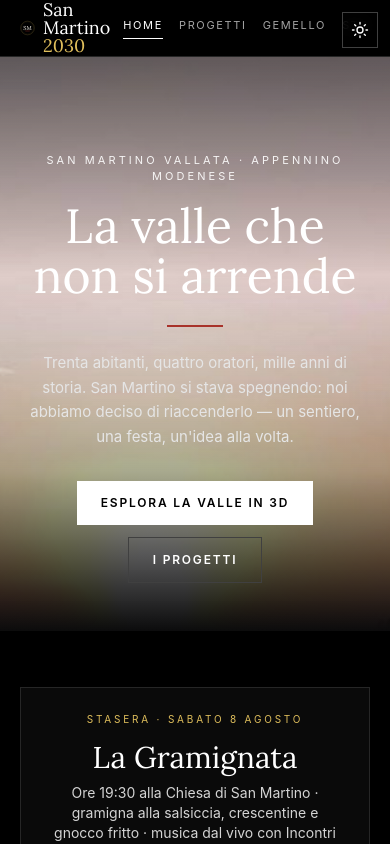
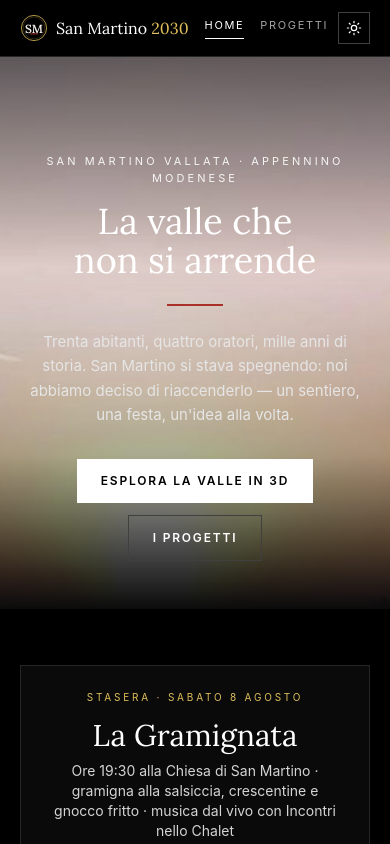
Before and after one commit to UbiDefuit/san-martino, a React (Vite) app: page / in a window 390 px wide. Shown: the top 844 px of the page. Built offline with nearby package versions, Linux system fonts and the light colour scheme.

Commit message:
Mobile: header su una riga senza sovrapposizioni, toggle tema nell'header, hero senza crop, monogramma SM più leggibile

```diff
--- a/App.tsx
+++ b/App.tsx
@@ -52,13 +52,13 @@ function Home() {
   return (
     <div className="animate-fade-in-up">
       {/* hero cinematografica a tutta pagina */}
-      <section className="-mx-5 relative h-[68vh] min-h-[430px] flex flex-col justify-end overflow-hidden">
+      <section className="-mx-5 relative min-h-[62vh] sm:min-h-[68vh] pt-24 sm:pt-28 flex flex-col justify-end overflow-hidden">
         <img src="./hero-gramignata.jpg" alt="Il tramonto sulla valle di San Martino"
           className="absolute inset-0 w-full h-full object-cover object-bottom hero-zoom" />
         <div className="absolute inset-0 hero-fade" />
         <div className="relative px-5 pb-12 text-center">
           <p className="text-[11px] tracked text-white/90 mb-4">San Martino Vallata · Appennino modenese</p>
-          <h1 className="font-display text-5xl sm:text-7xl text-white leading-[1.05]">La valle che<br />non si arrende</h1>
+          <h1 className="font-display text-4xl sm:text-7xl text-white leading-[1.08]">La valle che<br />non si arrende</h1>
           <div className="w-14 h-[2px] mx-auto mt-6" style={{ background: '#A8322A' }} />
           <p className="text-neutral-200 mt-6 max-w-xl mx-auto text-[15px] leading-relaxed">
             Trenta abitanti, quattro oratori, mille anni di storia. San Martino si stava spegnendo:
@@ -345,26 +345,13 @@ export default function App() {
 
   return (
     <div className="min-h-screen bg-black text-white font-sans">
-      <button onClick={() => setLight(!light)} title={light ? 'Tema scuro' : 'Tema chiaro'}
-        className="fixed top-3 right-3 z-50 w-9 h-9 flex items-center justify-center border border-neutral-700 bg-black/80 backdrop-blur text-white hover:border-white transition">
-        {light ? (
-          <svg viewBox="0 0 24 24" fill="none" stroke="currentColor" strokeWidth="1.8" strokeLinecap="round" strokeLinejoin="round" className="w-[18px] h-[18px] mx-auto">
-            <path d="M21 12.79A9 9 0 1 1 11.21 3 7 7 0 0 0 21 12.79z" />
-          </svg>
-        ) : (
-          <svg viewBox="0 0 24 24" fill="none" stroke="currentColor" strokeWidth="1.8" strokeLinecap="round" strokeLinejoin="round" className="w-[18px] h-[18px] mx-auto">
-            <circle cx="12" cy="12" r="4" />
-            <path d="M12 2v2m0 16v2M4.93 4.93l1.41 1.41m11.32 11.32 1.41 1.41M2 12h2m16 0h2M4.93 19.07l1.41-1.41M17.66 6.34l1.41-1.41" />
-          </svg>
-        )}
-      </button>
       <header className="sticky top-0 z-40 bg-black/95 backdrop-blur border-b border-neutral-800">
         <div className="max-w-3xl mx-auto px-5 h-14 flex items-center justify-between">
-          <a href="#/" className="flex items-center gap-2">
+          <a href="#/" className="flex items-center gap-2 shrink-0">
             <Mark2030 className="w-7 h-7 mark-fg" />
-            <span className="font-display text-lg leading-none">San Martino <span className="gold">2030</span></span>
+            <span className="font-display text-base sm:text-lg leading-none whitespace-nowrap">San Martino <span className="gold">2030</span></span>
           </a>
-          <nav className="flex gap-4 sm:gap-6 overflow-x-auto">
+          <nav className="flex gap-4 sm:gap-6 overflow-x-auto no-scrollbar ml-4">
             {nav.map((n) => (
               <a key={n.r} href={'#/' + (n.r === 'home' ? '' : n.r)}
                 className={'text-[11px] uppercase tracking-[0.15em] whitespace-nowrap transition ' +
@@ -373,6 +360,19 @@ export default function App() {
               </a>
             ))}
           </nav>
+          <button onClick={() => setLight(!light)} title={light ? 'Tema scuro' : 'Tema chiaro'}
+            className="shrink-0 ml-3 w-8 h-8 flex items-center justify-center border border-neutral-700 text-white hover:border-white transition">
+            {light ? (
+              <svg viewBox="0 0 24 24" fill="none" stroke="currentColor" strokeWidth="1.8" strokeLinecap="round" strokeLinejoin="round" className="w-4 h-4">
+                <path d="M21 12.79A9 9 0 1 1 11.21 3 7 7 0 0 0 21 12.79z" />
+              </svg>
+            ) : (
+              <svg viewBox="0 0 24 24" fill="none" stroke="currentColor" strokeWidth="1.8" strokeLinecap="round" strokeLinejoin="round" className="w-4 h-4">
+                <circle cx="12" cy="12" r="4" />
+                <path d="M12 2v2m0 16v2M4.93 4.93l1.41 1.41m11.32 11.32 1.41 1.41M2 12h2m16 0h2M4.93 19.07l1.41-1.41M17.66 6.34l1.41-1.41" />
+              </svg>
+            )}
+          </button>
         </div>
       </header>
       <main className="max-w-3xl mx-auto px-5 pb-20">
--- a/Mark2030.tsx
+++ b/Mark2030.tsx
@@ -4,11 +4,11 @@ import React from 'react';
 export default function Mark2030({ className = '', gold = '#E0BF5C' }: { className?: string; gold?: string }) {
   return (
     <svg viewBox="0 0 100 100" fill="none" className={className} aria-hidden="true">
-      <circle cx="50" cy="50" r="45.5" stroke={gold} strokeWidth="1.1" />
-      <circle cx="50" cy="50" r="40" stroke={gold} strokeWidth="0.37" />
+      <circle cx="50" cy="50" r="45" stroke={gold} strokeWidth="2.75" />
+      <circle cx="50" cy="50" r="39" stroke={gold} strokeWidth="1" opacity="0.7" />
       <text x="50" y="51" textAnchor="middle" dominantBaseline="central"
-        fontFamily="Lora, Georgia, serif" fontSize="38" fill="currentColor">SM</text>
-      <line x1="38" y1="70" x2="62" y2="70" stroke="#A8322A" strokeWidth="2.6" strokeLinecap="round" />
+        fontFamily="Lora, Georgia, serif" fontSize="42" fontWeight="600" fill="currentColor">SM</text>
+      <line x1="37" y1="71" x2="63" y2="71" stroke="#A8322A" strokeWidth="3.5" strokeLinecap="round" />
     </svg>
   );
 }
--- a/index.css
+++ b/index.css
@@ -106,3 +106,7 @@ html.light .mark-fg { color: #141414; }
 .reveal { opacity: 0; transform: translateY(22px); transition: opacity .7s ease, transform .7s ease; }
 .reveal-in { opacity: 1; transform: none; }
 html.light .hero-zoom { filter: none; }
+
+/* nav mobile: scorre senza barra visibile */
+.no-scrollbar::-webkit-scrollbar { display: none; }
+.no-scrollbar { scrollbar-width: none; -ms-overflow-style: none; }
--- a/public/service-worker.js
+++ b/public/service-worker.js
@@ -1,5 +1,5 @@
 // PWA piattaforma San Martino 2030 — network-first con riserva offline
-const CACHE = 'sm2030-v32';
+const CACHE = 'sm2030-v33';
 const PRECACHE = ['./', './index.html', './manifest.json', './icon-512.png', './icona-app.svg', './canonica.jpg', './stemma-polinago.png'];
 
 self.addEventListener('install', (e) => {
```
